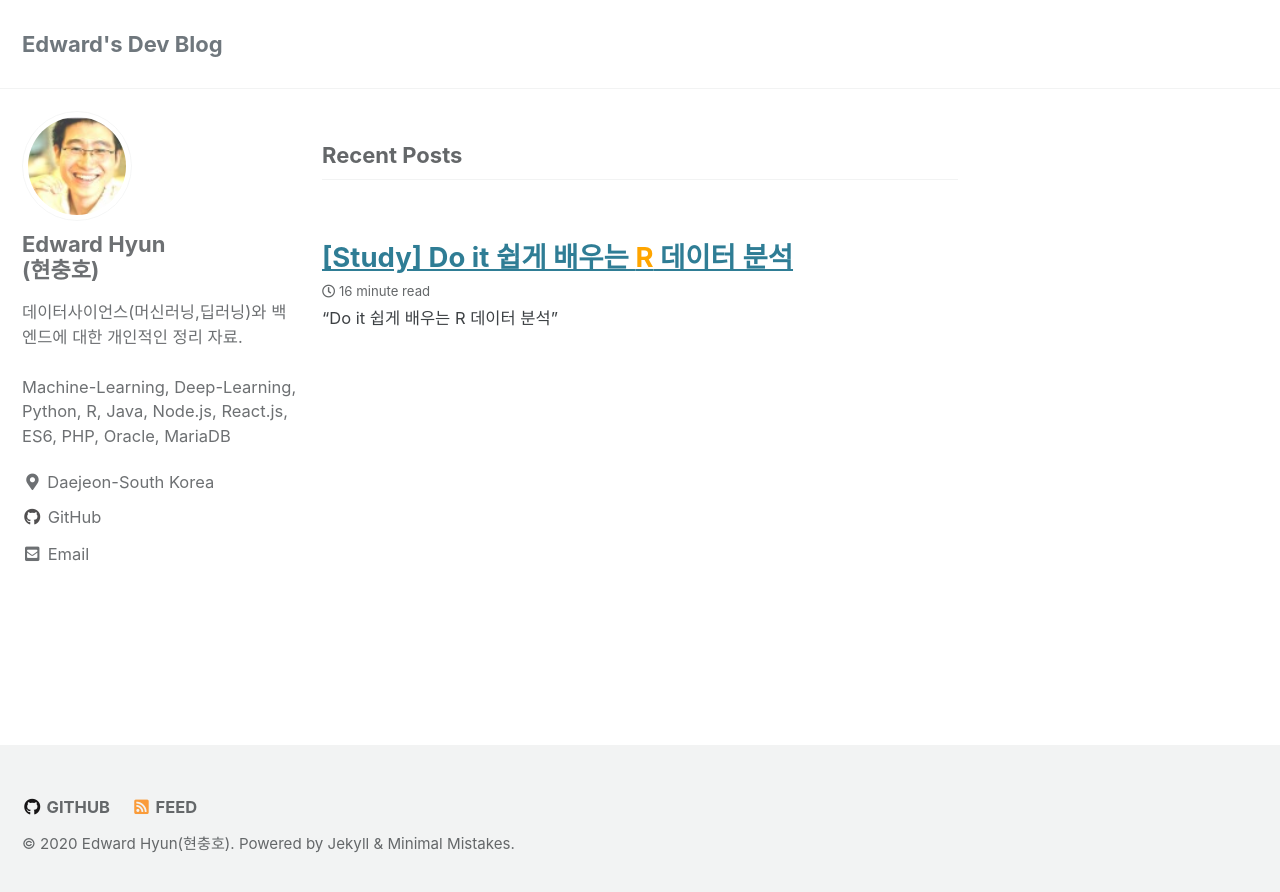
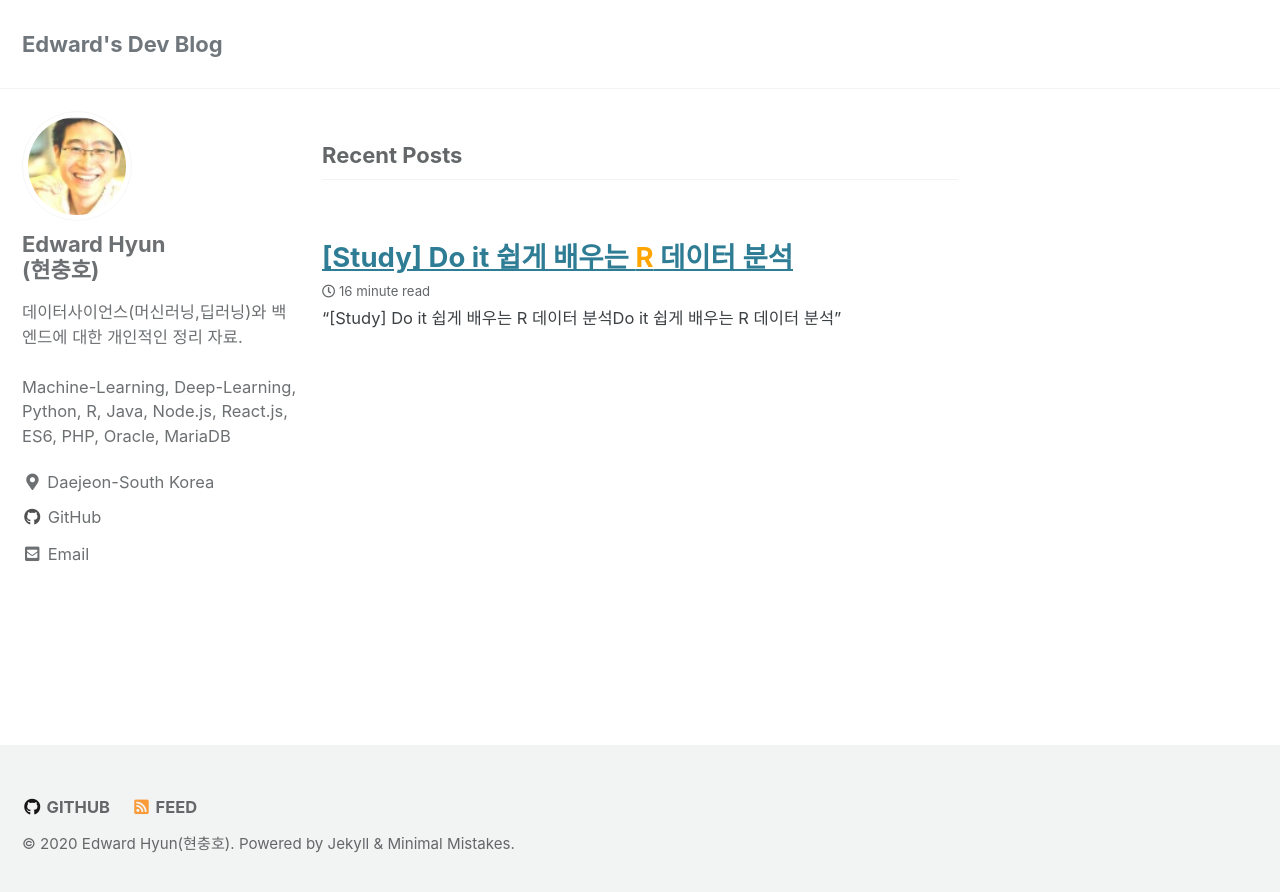
Before and after one commit to iamhch24/iamhch24.github.io, a Jekyll site: the page built from index.html, in a window 1280 px wide. Shown: the top 892 px of the page. Built offline with Jekyll 4.4.1, drawn with Linux system fonts in a browser that asks for light colours; cached includes are drawn as plain includes; the list of posts is cut into pages by our own code.

Commit message:
Update 2020-12-10-R_book_doit.md

```diff
--- a/_posts/2020-12-10-R_book_doit.md
+++ b/_posts/2020-12-10-R_book_doit.md
@@ -8,7 +8,7 @@
 toc: true
 ---
 
-# "Do it 쉽게 배우는 <font color='orange'> R</font> 데이터 분석"
+# "[Study] Do it 쉽게 배우는 <font color='orange'> R</font> 데이터 분석Do it 쉽게 배우는 <font color='orange'> R</font> 데이터 분석"
 
 
 ## 1. R 환경설정 (1~2장)
```
